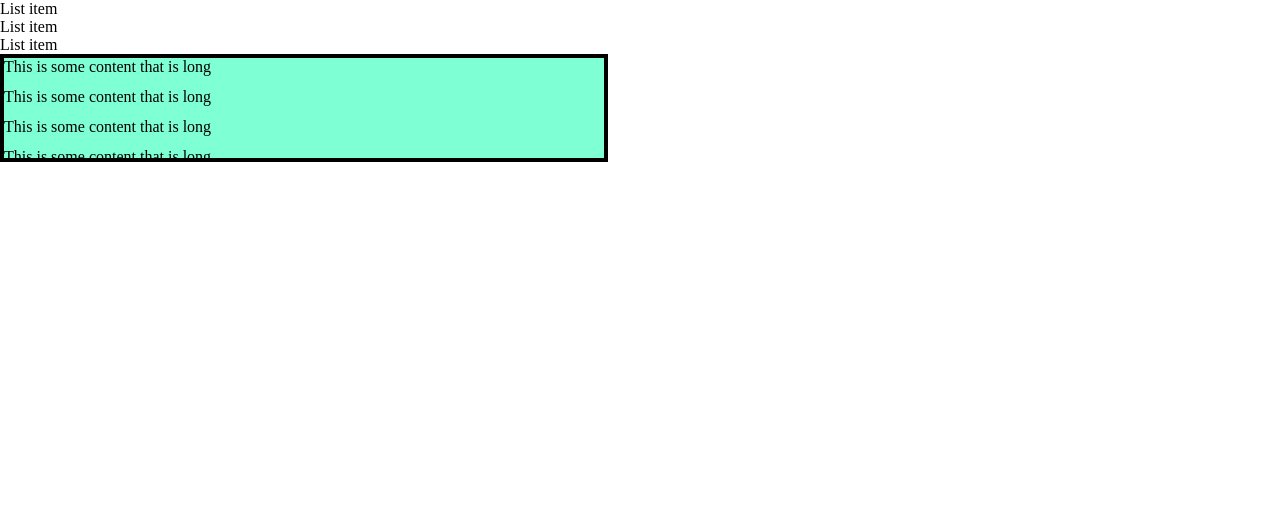
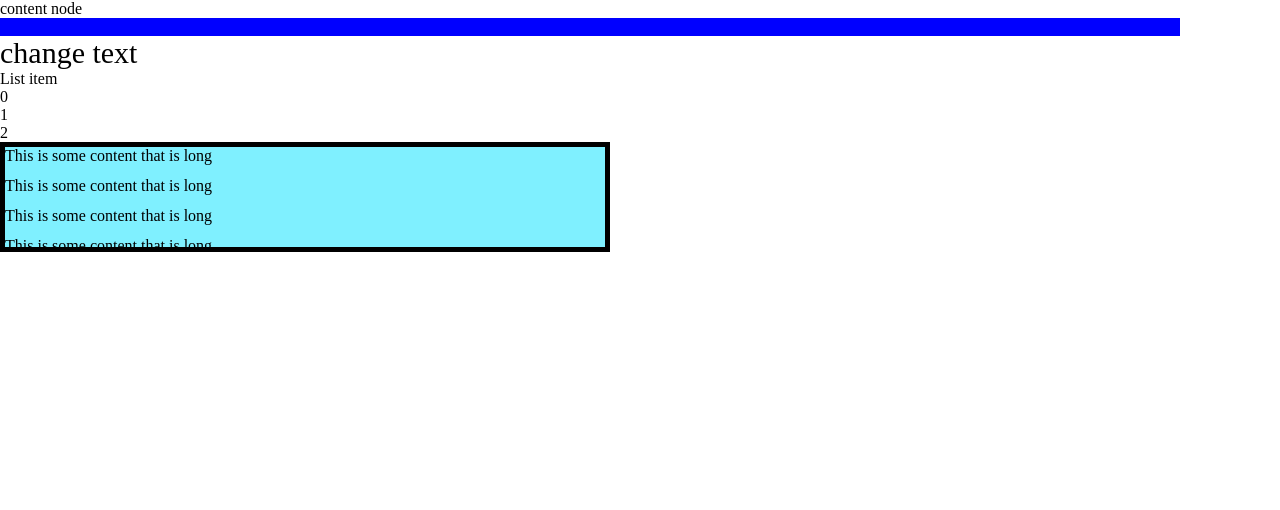
Before and after one commit to DevPio/remembering-concepts, a plain HTML site: page Dom Manipulation/index.html in a window 1280 px wide. Drawn offline with Linux system fonts and the light colour scheme.

Commit message:
dom manipulation methods

```diff
--- a/Dom Manipulation/app.js
+++ b/Dom Manipulation/app.js
@@ -1 +1,108 @@
-const secondLi = document.getElementById;
+const secondLi = document.getElementById("second-li");
+const firstLi = document.querySelector("li");
+const secondLiQuery = document.querySelector("#second-li");
+console.log(firstLi);
+console.log(secondLi);
+console.log(secondLiQuery);
+const listItems = document.querySelectorAll("li");
+const listItemsTagName = document.getElementsByTagName("li");
+const listItemsByClassName = document.getElementsByClassName("listItem");
+
+console.log(listItems);
+console.log(listItemsTagName);
+console.log(listItemsByClassName);
+
+//listItemsByClassName.forEach((item) => console.log(item));
+
+Array.prototype.forEach.call(listItemsByClassName, function (item) {
+  console.log(item);
+  console.log(item.nodeName);
+});
+
+//edit style
+firstLi.style.background = "blue";
+firstLi.style.color = "red";
+firstLi.style.transition = `all 1s`;
+firstLi.style.transform = `translate3d(-100px,0,0)`;
+
+//edit text
+
+secondLi.textContent = `change text`;
+secondLi.setAttribute("class", "big");
+
+secondLi.classList = "blue orange";
+
+secondLi.classList.remove("big");
+
+secondLi.classList.add("big");
+
+//create nodes
+
+const p = document.createElement("p");
+const textNode = document.createTextNode("content node");
+p.append(textNode);
+
+//document.body.append(p, "teste", "teste 2");
+
+document.body.prepend(p);
+
+//document.body.appendChild(p);
+
+//document.body.appendChild(p);
+
+//acima do primeiro filho
+//document.body.insertAdjacentElement("afterbegin", p);
+
+//abaixo do elemento
+//document.body.insertAdjacentElement("afterend", p);
+
+//acima do elemento
+
+//document.body.insertAdjacentElement("beforebegin", p);
+
+//abaixo do último filho
+//document.body.insertAdjacentElement("beforeend", p);
+
+console.log(document.querySelector("ol").innerHTML);
+const items = [];
+
+const fragment = new DocumentFragment();
+
+// new DocumentFragment() or document.createDocumentFragment()
+const ol = document.querySelector("ol");
+for (let index = 0; index < 3; index++) {
+  const li = document.createElement("li");
+
+  li.textContent = index;
+
+  //items.push(li);
+
+  fragment.append(li);
+}
+
+//ol.append(...items);
+ol.append(fragment);
+
+console.log(window.innerWidth);
+console.log(window.innerHeight);
+
+console.log(firstLi.style.fontSize);
+console.log(window.getComputedStyle(firstLi).fontSize);
+
+const scrollable = document.getElementById("scrollable");
+
+console.log(scrollable.clientHeight);
+console.log(scrollable.offsetHeight);
+console.log(scrollable.scrollHeight);
+console.log(scrollable.scrollTop);
+
+scrollable.addEventListener("scroll", function (event) {
+  let isFinnaly = this.scrollHeight - this.scrollTop - this.clientHeight;
+  if (isFinnaly === 0) {
+    console.log("heree!");
+    this.scrollTo({
+      top: this.querySelectorAll("p")[2].offsetTop,
+      behavior: "smooth",
+    });
+  }
+});
--- a/Dom Manipulation/index.html
+++ b/Dom Manipulation/index.html
@@ -1,5 +1,6 @@
 <!DOCTYPE html>
 <html lang="en">
+
 <head>
   <meta charset="UTF-8" />
   <meta http-equiv="X-UA-Compatible" content="IE=edge" />
@@ -9,14 +10,15 @@
 
   <script src="app.js" defer></script>
 </head>
+
 <body>
   <ol>
-      <li>List item</li>
-      <li id="second-li">List item</li>
-      <li>List item</li>
+    <li class="listItem">List item</li>
+    <li id="second-li" class="listItem">List item</li>
+    <li class="listItem">List item</li>
   </ol>
 
-    <div class="scrollable">
+  <div id="scrollable">
     <p>This is some content that is long</p>
     <p>This is some content that is long</p>
     <p>This is some content that is long</p>
@@ -31,4 +33,5 @@
     <p>This is some content that is long</p>
   </div>
 </body>
+
 </html>
--- a/Dom Manipulation/style.css
+++ b/Dom Manipulation/style.css
@@ -3,13 +3,17 @@
   padding: 0;
 }
 
-.scrollable {
+#scrollable {
   height: 100px;
   width: 600px;
-  background-color: aquamarine;
-  border: 4px solid black;
+  background-color: rgb(127, 240, 255);
+  border: 5px solid black;
   overflow-y: scroll;
 }
-.scrollable p {
+#scrollable p {
   height: 30%;
 }
+
+.big {
+  font-size: 30px;
+}
```
Lines whose indentation alone changed are shown as unchanged.
